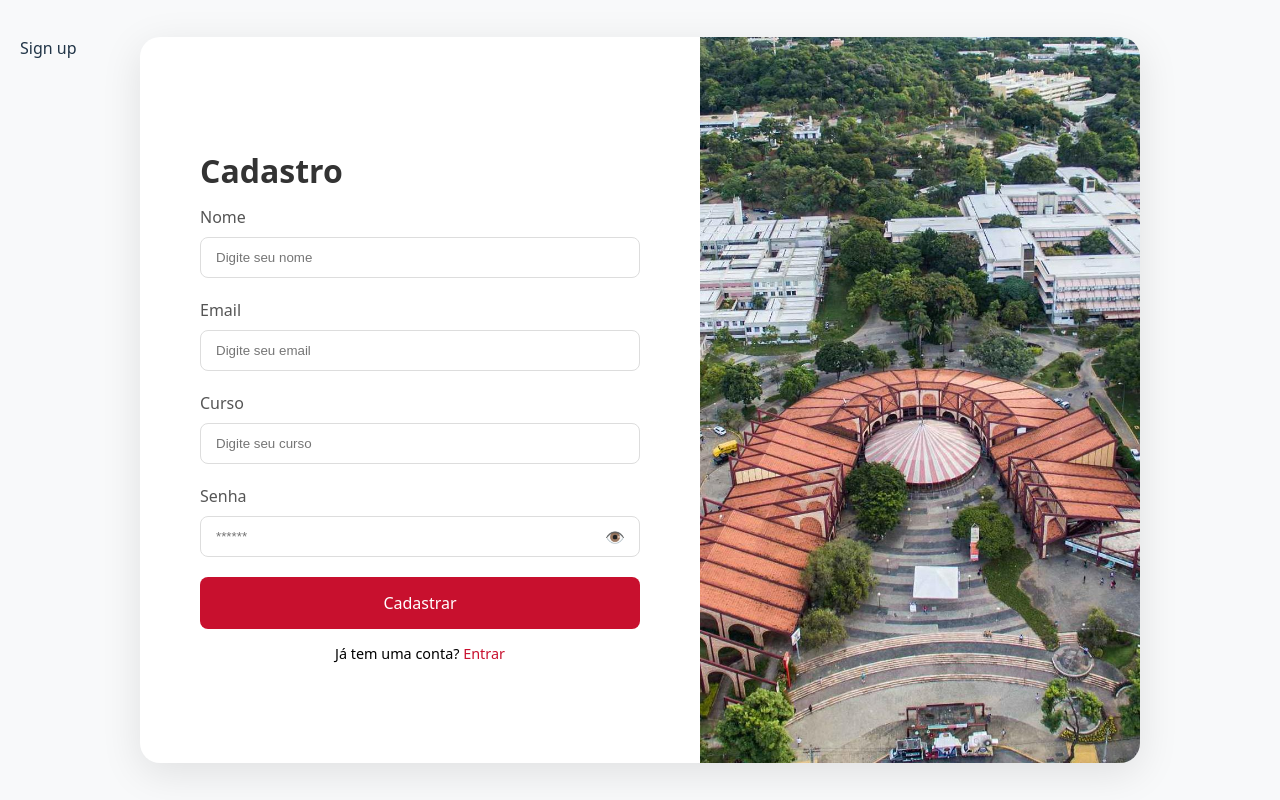
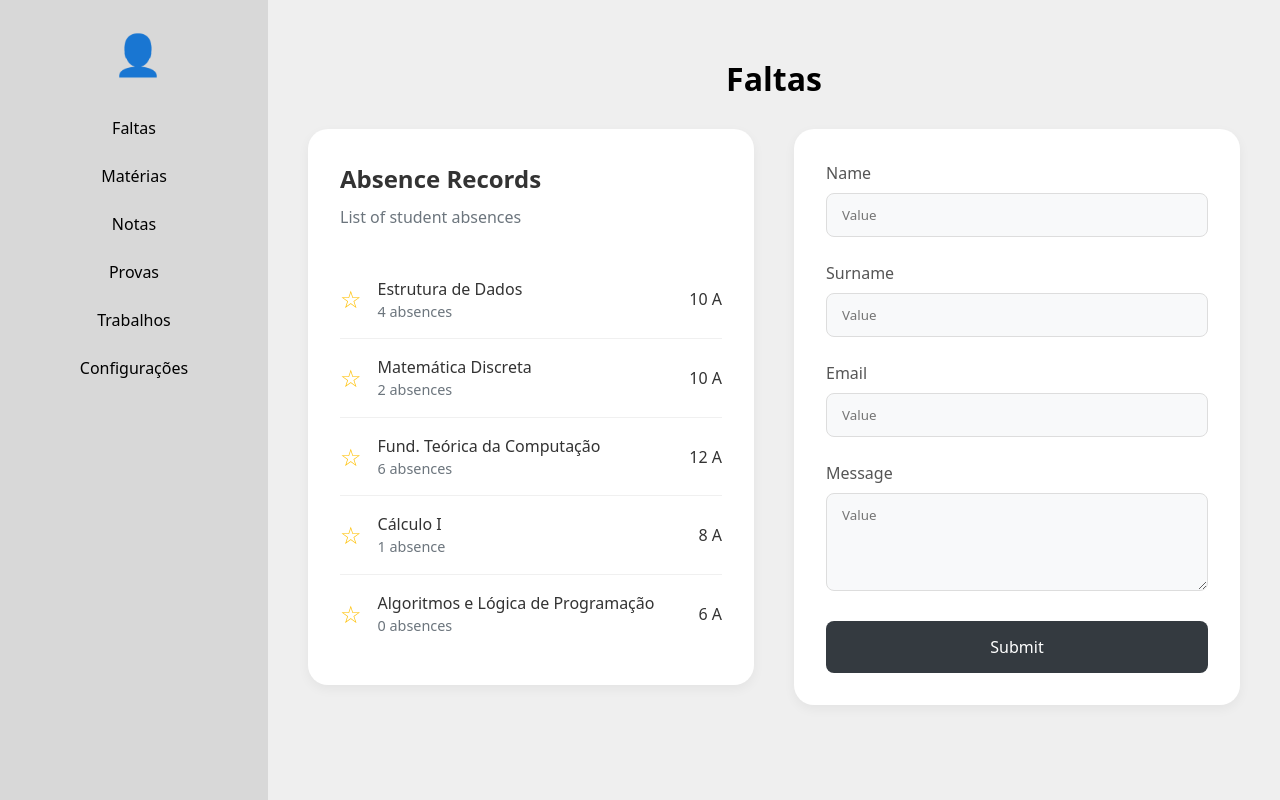
Before and after one commit to IgorHen0/Faltas, a React (Vite) app in the folder frontend/faltas/: page /Faltas in a window 1280 px wide. Built offline with nearby package versions, Linux system fonts and the light colour scheme.

Commit message:
implementação página de faltas e mudança no redirecionamento

```diff
--- a/frontend/faltas/package.json
+++ b/frontend/faltas/package.json
@@ -11,7 +11,8 @@
   },
   "dependencies": {
     "react": "^19.1.1",
-    "react-dom": "^19.1.1"
+    "react-dom": "^19.1.1",
+    "react-router-dom": "^7.8.0"
   },
   "devDependencies": {
     "@eslint/js": "^9.33.0",
--- a/frontend/faltas/src/pages/App.jsx
+++ b/frontend/faltas/src/pages/App.jsx
@@ -1,25 +1,22 @@
-import { useState } from 'react';
+import { BrowserRouter as Router, Routes, Route } from 'react-router-dom';
 import Login from './Login';
 import Signup from './Signup';
 import Dashboard from './Dashboard';
+import Faltas from './Faltas';
 
 function App() {
-
-  const [currentPage, setCurrentPage] = useState('signup');
-
-  const navigate = (page) => {
-    setCurrentPage(page);
-  };
-
-  if (currentPage === 'login') {
-    return <Login onNavigate={navigate} />;
-  }
-
-  if (currentPage === 'dashboard') {
-    return <Dashboard />;
-  }
-
-  return <Signup onNavigate={navigate} />;
+  return (
+    <Router>
+      <Routes>
+        <Route path="/login" element={<Login />} />
+        <Route path="/signup" element={<Signup />} />
+        <Route path="/dashboard" element={<Dashboard />} />
+        <Route path="/faltas" element={<Faltas />} />
+        {/* Redireciona para /signup por padrão */}
+        <Route path="*" element={<Signup />} />
+      </Routes>
+    </Router>
+  );
 }
 
 export default App;
--- a/frontend/faltas/src/pages/Dashboard.jsx
+++ b/frontend/faltas/src/pages/Dashboard.jsx
@@ -1,7 +1,9 @@
 import React from 'react';
+import { BrowserRouter, Routes, Route, Link } from 'react-router-dom';
 import './Dashboard.css';
+import Faltas from './Faltas';
 
-function Dashboard() {
+function Dashboard({ onNavigate }) {
     const now = new Date();
     const year = now.getFullYear().toString().slice(-2);
     const month = now.getMonth() + 1;
@@ -13,6 +15,7 @@ function Dashboard() {
     }
 
     return (
+        <BrowserRouter>
             <div className="dashboard-container">
                 <aside className="sidebar">
                     <div className="user-icon">
@@ -20,7 +23,7 @@ function Dashboard() {
                     </div>
                     <nav className="sidebar-nav">
                         <ul>
-                        <li><a href="#">Faltas</a></li>
+                            <li><Link to="/Faltas">Faltas</Link></li>
                             <li><a href="#">Matérias</a></li>
                             <li><a href="#">Notas</a></li>
                             <li><a href="#">Provas</a></li>
@@ -28,6 +31,9 @@ function Dashboard() {
                             <li><a href="#">Configurações</a></li>
                         </ul>
                     </nav>
+                    <Routes>
+                        <Route path="/Faltas" element={<Faltas />} />
+                    </Routes>
                 </aside>
                 <main className="main-content">
                     <header className="main-header">
@@ -169,6 +175,7 @@ function Dashboard() {
                     </div>
                 </main>
             </div>
+        </BrowserRouter>
     );
 }
 
--- /dev/null
+++ b/frontend/faltas/src/pages/Faltas.css
@@ -0,0 +1,124 @@
+/* Layout principal com duas colunas */
+.faltas-layout {
+  display: flex;
+  flex-wrap: wrap; /* Permite que as colunas quebrem em telas menores */
+  gap: 2.5rem; /* Espaçamento entre as colunas */
+  align-items: flex-start;
+}
+
+/* Estilo base para ambas as colunas */
+.card-column {
+  background-color: #fff;
+  border-radius: 20px;
+  padding: 2rem;
+  box-shadow: 0 4px 12px rgba(0, 0, 0, 0.05);
+  flex: 1; /* Faz com que ambas as colunas cresçam igualmente */
+  min-width: 300px; /* Largura mínima para responsividade */
+}
+
+.card-column h2 {
+    margin-top: 0;
+    margin-bottom: 0.5rem;
+    font-size: 1.5rem;
+    color: #333;
+}
+
+.card-subtitle {
+    margin-top: 0;
+    margin-bottom: 2rem;
+    color: #6c757d;
+}
+
+/* Lista da coluna esquerda */
+.menu-list {
+  list-style: none;
+  padding: 0;
+  margin: 0;
+}
+
+.menu-list li {
+  display: flex;
+  justify-content: space-between;
+  align-items: center;
+  padding: 1rem 0;
+  border-bottom: 1px solid #f0f0f0;
+}
+
+.menu-list li:last-child {
+  border-bottom: none;
+}
+
+.menu-item-content {
+    display: flex;
+    align-items: center;
+    gap: 1rem;
+}
+
+.menu-icon {
+  font-size: 1.5rem;
+  color: #ffc107; /* Cor da estrela */
+}
+
+.menu-text {
+    display: flex;
+    flex-direction: column;
+}
+
+.menu-label {
+  font-weight: 500;
+  color: #333;
+}
+
+.menu-description {
+  font-size: 0.9em;
+  color: #6c757d;
+}
+
+.menu-extra {
+    font-weight: 500;
+    color: #333;
+}
+
+
+/* Formulário da coluna direita */
+.form-group {
+  margin-bottom: 1.5rem;
+}
+
+.form-group label {
+  display: block;
+  margin-bottom: 8px;
+  font-weight: 500;
+  color: #555;
+}
+
+.form-group input,
+.form-group textarea {
+  width: 100%;
+  padding: 12px 15px;
+  border: 1px solid #ddd;
+  border-radius: 8px;
+  box-sizing: border-box;
+  background-color: #f8f9fa;
+  font-family: inherit;
+}
+
+.form-group textarea {
+    resize: vertical;
+}
+
+.submit-button {
+  width: 100%;
+  padding: 15px;
+  border: none;
+  background-color: #343a40; /* Cor escura do botão */
+  color: white;
+  border-radius: 8px;
+  font-size: 1em;
+  cursor: pointer;
+  transition: background-color 0.3s;
+}
+
+.submit-button:hover {
+  background-color: #495057;
+}
--- /dev/null
+++ b/frontend/faltas/src/pages/Faltas.jsx
@@ -0,0 +1,117 @@
+import React from 'react';
+import './Dashboard.css';
+import './Faltas.css';
+
+function Faltas() {
+
+  return (
+    <div className="dashboard-container">
+      <aside className="sidebar">
+        <div className="user-icon">
+          <span>&#x1F464;</span>
+        </div>
+        <nav className="sidebar-nav">
+          <ul>
+            {/* Atualize os links para usar o onNavigate */}
+            <li><a href="#">Faltas</a></li>
+            <li><a href="#">Matérias</a></li>
+            <li><a href="#">Notas</a></li>
+            <li><a href="#">Provas</a></li>
+            <li><a href="#">Trabalhos</a></li>
+            <li><a href="#">Configurações</a></li>
+          </ul>
+        </nav>
+      </aside>
+      <main className="main-content">
+        <header className="main-header">
+          <h1>Faltas</h1>
+        </header>
+
+        <div className="faltas-layout">
+          {/* Coluna da Esquerda */}
+          <div className="card-column">
+            <h2>Absence Records</h2>
+            <p className="card-subtitle">List of student absences</p>
+            <ul className="menu-list">
+              <li>
+                <div className="menu-item-content">
+                  <span className="menu-icon">☆</span>
+                  <div className="menu-text">
+                    <span className="menu-label">Estrutura de Dados</span>
+                    <span className="menu-description">4 absences</span>
+                  </div>
+                </div>
+                <span className="menu-extra">10 A</span>
+              </li>
+              <li>
+                <div className="menu-item-content">
+                  <span className="menu-icon">☆</span>
+                  <div className="menu-text">
+                    <span className="menu-label">Matemática Discreta</span>
+                    <span className="menu-description">2 absences</span>
+                  </div>
+                </div>
+                <span className="menu-extra">10 A</span>
+              </li>
+              <li>
+                <div className="menu-item-content">
+                  <span className="menu-icon">☆</span>
+                  <div className="menu-text">
+                    <span className="menu-label">Fund. Teórica da Computação</span>
+                    <span className="menu-description">6 absences</span>
+                  </div>
+                </div>
+                <span className="menu-extra">12 A</span>
+              </li>
+              <li>
+                <div className="menu-item-content">
+                  <span className="menu-icon">☆</span>
+                  <div className="menu-text">
+                    <span className="menu-label">Cálculo I</span>
+                    <span className="menu-description">1 absence</span>
+                  </div>
+                </div>
+                <span className="menu-extra">8 A</span>
+              </li>
+               <li>
+                <div className="menu-item-content">
+                  <span className="menu-icon">☆</span>
+                  <div className="menu-text">
+                    <span className="menu-label">Algoritmos e Lógica de Programação</span>
+                    <span className="menu-description">0 absences</span>
+                  </div>
+                </div>
+                <span className="menu-extra">6 A</span>
+              </li>
+            </ul>
+          </div>
+
+          {/* Coluna da Direita */}
+          <div className="card-column">
+            <form>
+              <div className="form-group">
+                <label htmlFor="name">Name</label>
+                <input type="text" id="name" placeholder="Value" />
+              </div>
+              <div className="form-group">
+                <label htmlFor="surname">Surname</label>
+                <input type="text" id="surname" placeholder="Value" />
+              </div>
+              <div className="form-group">
+                <label htmlFor="email">Email</label>
+                <input type="email" id="email" placeholder="Value" />
+              </div>
+              <div className="form-group">
+                <label htmlFor="message">Message</label>
+                <textarea id="message" rows="4" placeholder="Value"></textarea>
+              </div>
+              <button type="submit" className="submit-button">Submit</button>
+            </form>
+          </div>
+        </div>
+      </main>
+    </div>
+  );
+}
+
+export default Faltas;
--- a/frontend/faltas/src/pages/Signup.jsx
+++ b/frontend/faltas/src/pages/Signup.jsx
@@ -1,7 +1,9 @@
 import React, { useState } from 'react';
+import { BrowserRouter, Routes, Route, Link } from 'react-router-dom';
+import Login from './Login';
 import './Auth.css';
 
-function Signup({ onNavigate }) {
+function Signup() {
 
     const [nome, setNome] = useState('');
     const [email, setEmail] = useState('');
@@ -11,11 +13,6 @@ function Signup({ onNavigate }) {
 
     const togglePasswordVisibility = () => {
         setShowPassword(!showPassword);
-    }
-
-    const handleNavigate = (e) => {
-        e.preventDefault();
-        onNavigate('login');
     }
 
     const handleSubmit = async (e) => {
@@ -51,6 +48,7 @@ function Signup({ onNavigate }) {
     };
 
     return (
+        <BrowserRouter>
             <div className="auth-container">
                 <div className="auth-form">
                     <p className="auth-header-link">Sign up</p>
@@ -80,13 +78,17 @@ function Signup({ onNavigate }) {
                         <button type="submit" className="auth-button">Cadastrar</button>
                     </form>
                     <p className="auth-footer">
-                    Já tem uma conta? <a href="#" onClick={handleNavigate}>Entrar</a>
+                        Já tem uma conta? <Link to="/Login">Entrar</Link>
                     </p>
                 </div>
                 <div className="auth-image">
-                <img src="../public/ufmg.jpg" alt="UFMG" />
+                    <img src="../ufmg.jpg" alt="UFMG" />
                 </div>
+                <Routes>
+                    <Route path="/Login" element={<Login />} />
+                </Routes>
             </div>
+        </BrowserRouter>
     );
 }
 
```
Also changed, not shown: 2 other files (tests, documents, lock files or other folders). Lines whose indentation alone changed are shown as unchanged.
